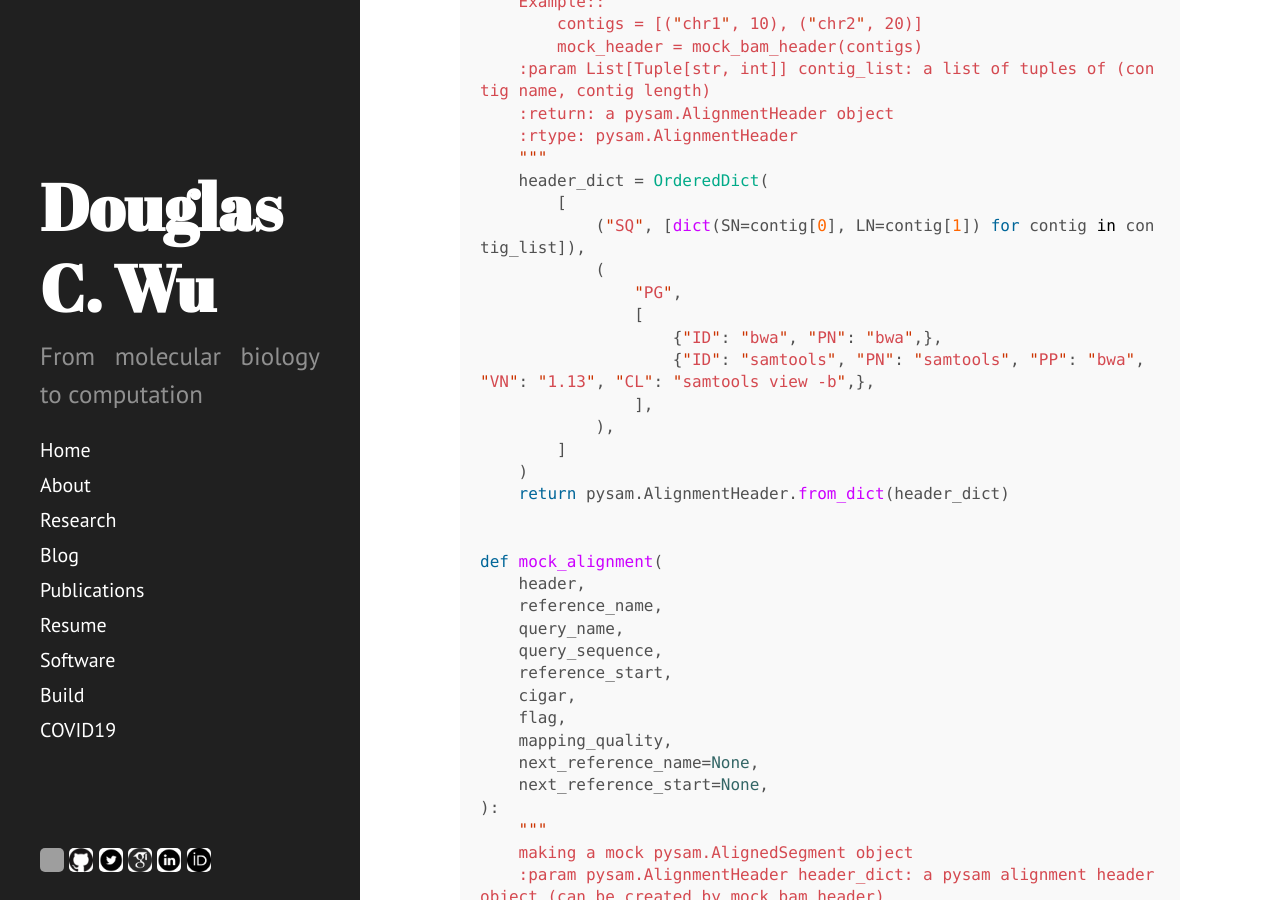
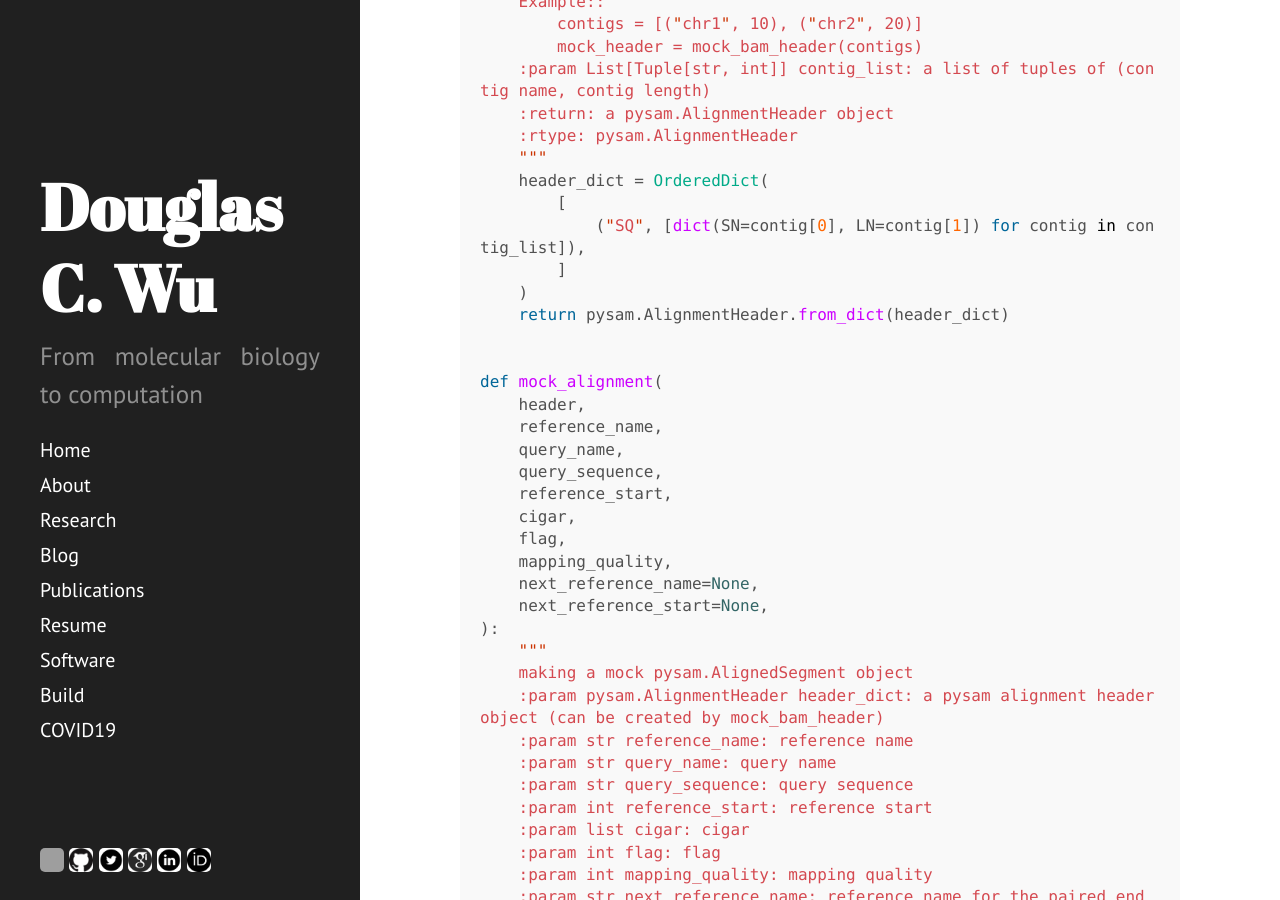
Before and after one commit to wckdouglas/wckdouglas.github.io, a Jekyll site: the page built from _posts/2021-12-28-pytest-with-pysam.md, in a window 1280 px wide and 900 px high, scrolled down 1764 px. Built offline with Jekyll 4.4.1, drawn with Linux system fonts in a browser that asks for light colours; comment, search, counter and statistics services are not loaded; grey boxes are pictures that could not be loaded.

Commit message:
added pytest post

```diff
--- a/_posts/2021-12-28-pytest-with-pysam.md
+++ b/_posts/2021-12-28-pytest-with-pysam.md
@@ -75,13 +75,6 @@ def mock_bam_header(contig_list):
     header_dict = OrderedDict(
         [
             ("SQ", [dict(SN=contig[0], LN=contig[1]) for contig in contig_list]),
-            (
-                "PG",
-                [
-                    {"ID": "bwa", "PN": "bwa",},
-                    {"ID": "samtools", "PN": "samtools", "PP": "bwa", "VN": "1.13", "CL": "samtools view -b",},
-                ],
-            ),
         ]
     )
     return pysam.AlignmentHeader.from_dict(header_dict)
```
